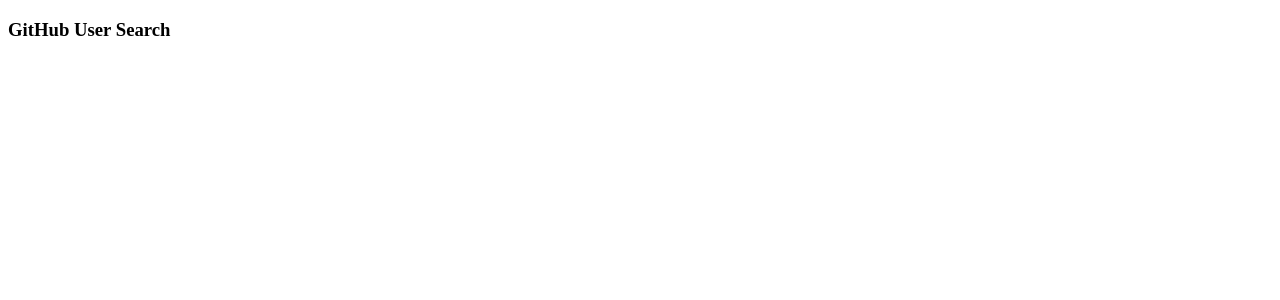
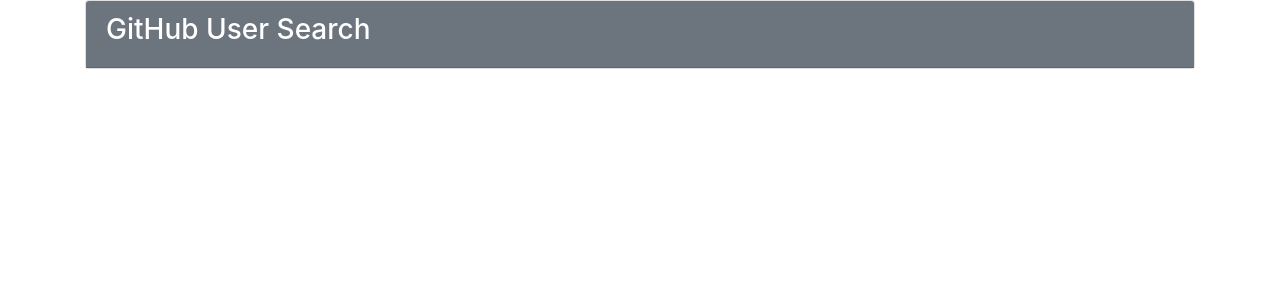
Before and after one commit to Mariga123/Github.com, an Angular app: page / in a window 1280 px wide. Shown: the top 300 px of the page. Built offline with nearby package versions, Linux system fonts and the light colour scheme.

Commit message:
install bootstrap and import to styles.css

```diff
--- a/package.json
+++ b/package.json
@@ -19,6 +19,7 @@
     "@angular/platform-browser": "~10.2.0",
     "@angular/platform-browser-dynamic": "~10.2.0",
     "@angular/router": "~10.2.0",
+    "bootstrap": "^4.5.3",
     "rxjs": "~6.6.0",
     "tslib": "^2.0.0",
     "zone.js": "~0.10.2"
--- a/src/styles.css
+++ b/src/styles.css
@@ -1 +1,2 @@
 /* You can add global styles to this file, and also import other style files */
+@import "~bootstrap/dist/css/bootstrap.css";
```
Also changed, not shown: 1 other file (tests, documents, lock files or other folders).
